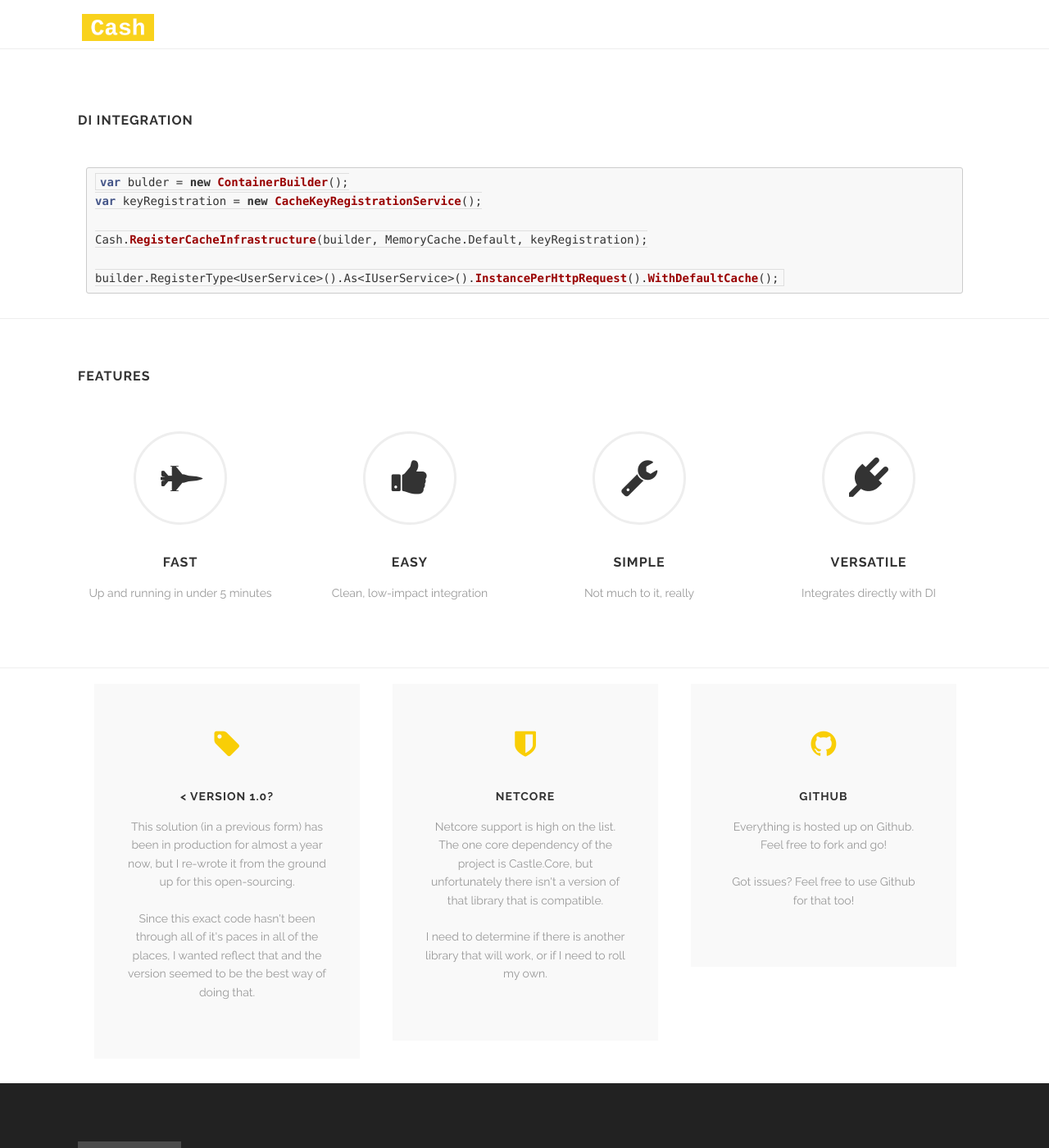
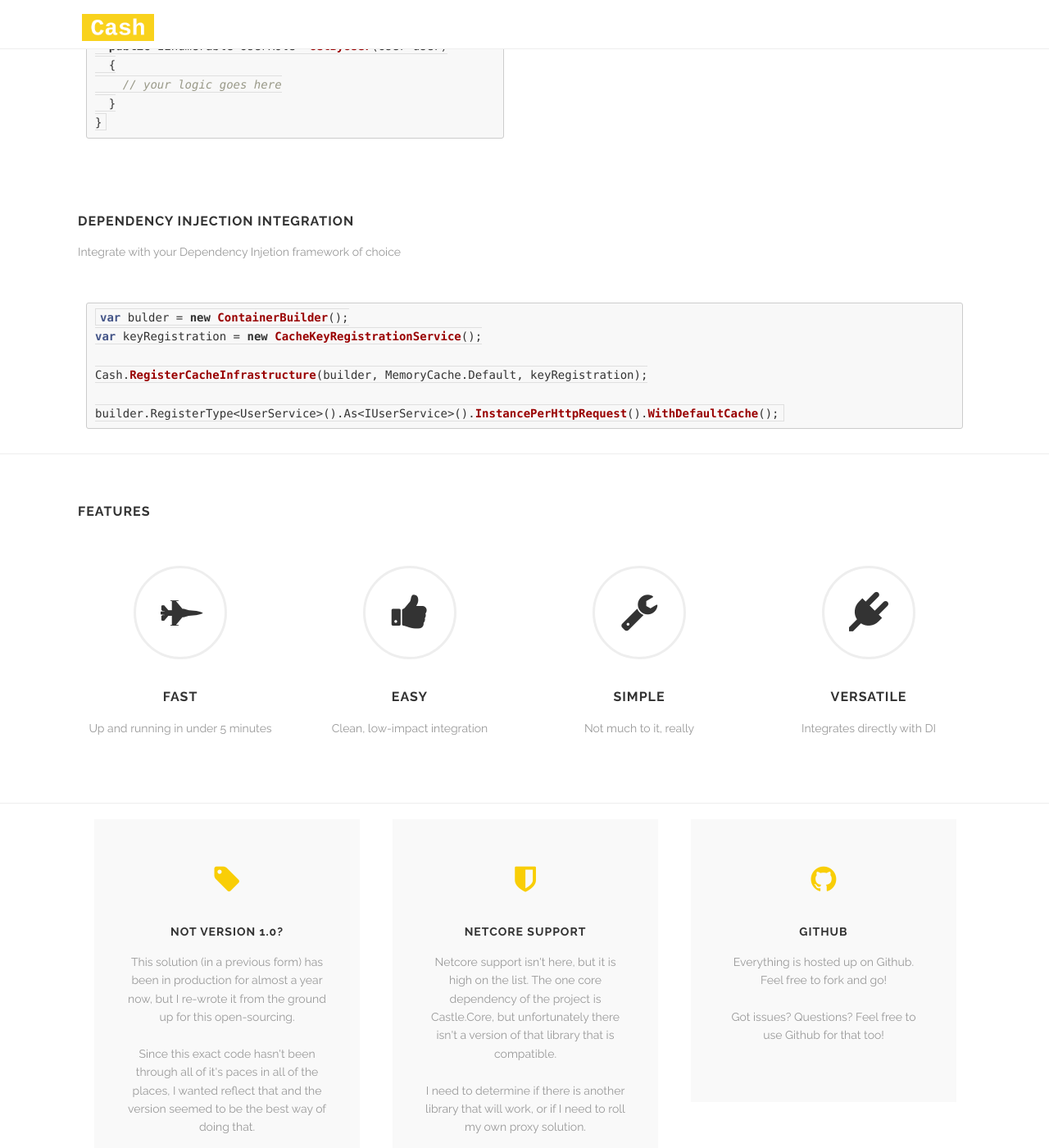
Before and after one commit to asmorger/cash, a Jekyll site: the page built from index.html, in a window 1280 px wide and 1400 px high, scrolled down 1233 px. Shown: the whole window at 82% size. Built offline with Jekyll 4.4.1, drawn with Linux system fonts in a browser that asks for light colours; some of the changed text lies outside the part shown.

Commit message:
More content updates and some styling tweaks

```diff
--- a/_includes/header.html
+++ b/_includes/header.html
@@ -1,4 +1,7 @@
 <a href="" id="top"></a>
+<a href="https://github.com/asmorger/cash" target="_blank">
+    <img style="position: absolute; top: 0; right: 0; border: 0;" src="https://camo.githubusercontent.com/365986a132ccd6a44c23a9169022c0b5c890c387/68747470733a2f2f73332e616d617a6f6e6177732e636f6d2f6769746875622f726962626f6e732f666f726b6d655f72696768745f7265645f6161303030302e706e67" alt="Fork me on GitHub" data-canonical-src="https://s3.amazonaws.com/github/ribbons/forkme_right_red_aa0000.png">
+</a>
 <div class='contain-to-grid shadowless sticky'>
   <nav class='top-bar' data-options='sticky_on: large' data-topbar=''>
     <ul class='title-area'>
--- a/index.html
+++ b/index.html
@@ -40,20 +40,20 @@ testimonials:
 
 other_services:
   - icon_class: fa fa-tag
-    title: < version 1.0?
+    title: not version 1.0?
     desc:
       This solution (in a previous form) has been in production for almost a year now, but I re-wrote it from the ground up for this open-sourcing.
       <br /><br /> Since this exact code hasn't been through all of it's paces in all of the places, I wanted reflect that and the version seemed to be the best way of doing that.
   - icon_class: fa fa-shield
-    title: netcore
+    title: netcore support
     desc:
-      Netcore support is high on the list.  The one core dependency of the project is Castle.Core, but unfortunately there isn't a version of that library that is compatible.
-      <br /> <br /> I need to determine if there is another library that will work, or if I need to roll my own.
+      Netcore support isn't here, but it is high on the list.  The one core dependency of the project is Castle.Core, but unfortunately there isn't a version of that library that is compatible.
+      <br /> <br /> I need to determine if there is another library that will work, or if I need to roll my own proxy solution.
   - icon_class: fa fa-github
     title: Github
     desc:
       Everything is hosted up on Github. Feel free to fork and go!
-      <br /><br />  Got issues?  Feel free to use Github for that too!
+      <br /><br />  Got issues?  Questions?  Feel free to use Github for that too!
 
 clients:
   - images/@stock/client-grey-1.png
@@ -63,10 +63,6 @@ clients:
   - images/@stock/client-grey-5.png
   - images/@stock/client-grey-6.png
 ---
-
-<a href="https://github.com/asmorger/cash" target="_blank">
-    <img style="position: absolute; top: 0; right: 0; border: 0;" src="https://camo.githubusercontent.com/365986a132ccd6a44c23a9169022c0b5c890c387/68747470733a2f2f73332e616d617a6f6e6177732e636f6d2f6769746875622f726962626f6e732f666f726b6d655f72696768745f7265645f6161303030302e706e67" alt="Fork me on GitHub" data-canonical-src="https://s3.amazonaws.com/github/ribbons/forkme_right_red_aa0000.png">
-</a>
 
 <div class='full no-padding'>
   <div class='two spacing'></div>
@@ -124,9 +120,9 @@ Install-Package Cash.Ninject
   <div class='spacing'></div>
 </div>
 <div class='full no-padding'>
+    <div class='two spacing'></div>
     <div class='row'>
-      <div class='large-12 columns'>
-          <div style='text-align: center;'>
+      <div class='small-9 small-centered columns'>
         <ul class='inline-list'>
             <li>
                 <img src="https://img.shields.io/nuget/dt/Cash.Core.svg?style=flat-square" alt="Nuget" />
@@ -147,7 +143,7 @@ Install-Package Cash.Ninject
       </div>
   </div>
 </div>
-</div>
+<hr>
 
 {% if page.works %}
 <div class='two spacing'></div>
@@ -186,6 +182,7 @@ Install-Package Cash.Ninject
   <div class='row'>
     <div class='medium-6 columns'>
       <h3>Integration</h3>
+      <p>Easily integrate into your existing services.</p>
       <div class='spacing'></div>
 {% highlight csharp %}
 public class UserService
@@ -206,9 +203,12 @@ public class UserService
     </div>
     <div class='medium-6 columns'>
       <h3>Key Registration</h3>
+      <p>Tell us how to construct a cache key for your complex types</p>
       <div class='spacing'></div>
 {% highlight csharp %}
 var keyRegistration = new CacheKeyRegistrationService();
+
+// primitive types are auto-registered for you!
 
 registrationService
     .AddTypedCacheKeyProvider<UserModel>(x => $"{x.Id}");
@@ -222,7 +222,8 @@ return keyRegistration;
 <div class='full'>
   <div class='row'>
     <div class='medium-12 columns'>
-      <h3>DI Integration</h3>
+      <h3>Dependency Injection Integration</h3>
+      <p>Integrate with your Dependency Injetion framework of choice</p>
       <div class='spacing'></div>
 {% highlight csharp %}
 var bulder = new ContainerBuilder();
```
Lines whose indentation alone changed are shown as unchanged.
